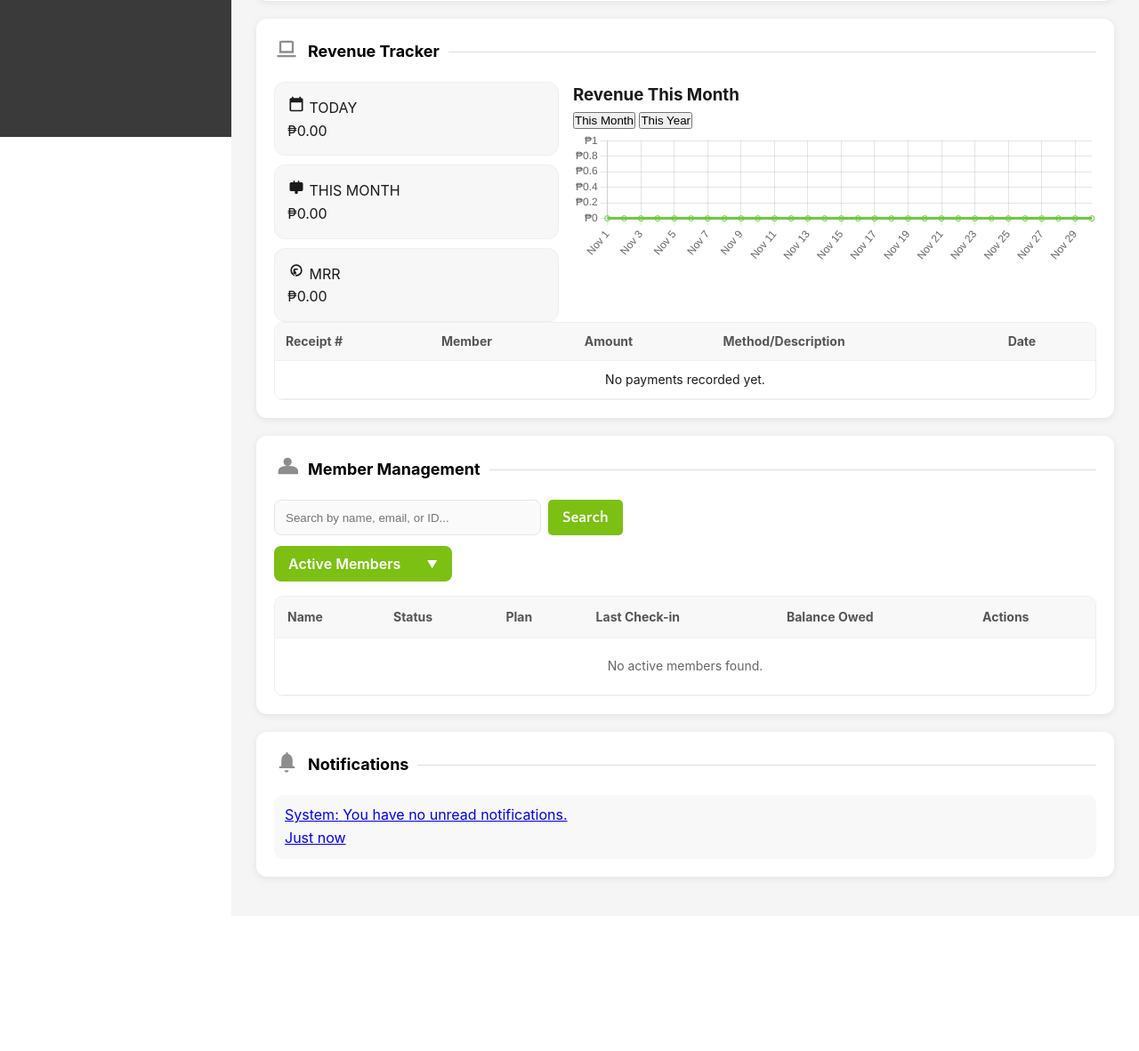
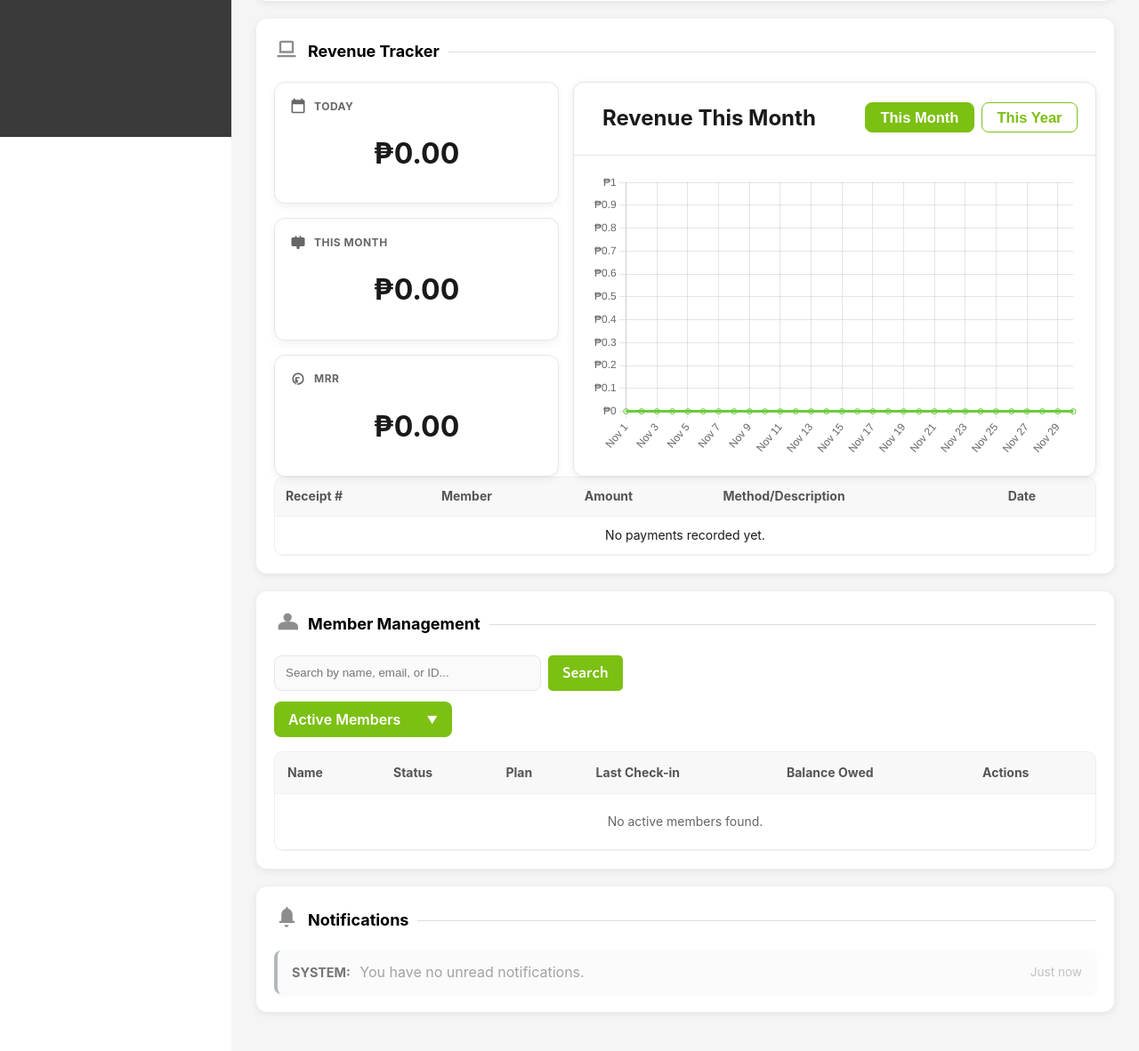
Before and after one commit to Klipwen/CSIT327-G5-CebuFitnessHub, a Django app: page /staff_dashboard/ in a window 1280 px wide. Shown: the part 646-1828 px from the top of the page at 89% size. Before the commit the page ends 1638 px from the top, so only its background shows below. Run offline with Django 5.2, Linux system fonts and the light colour scheme; the visitor is signed in with stand-in values (Sample User, id 1); data comes from the database, SQL or seed files in the repository; data that the repository does not hold is empty.

Commit message:
style(staff): Add styles for chart, KPI cards, and new notification chip design

```diff
--- a/PythonProject/cebufitnesshubproject/static/gymapp/css/staff_dashboard.css
+++ b/PythonProject/cebufitnesshubproject/static/gymapp/css/staff_dashboard.css
@@ -431,7 +431,10 @@ body {
   font-size: 14px;
 }
 
-/* Revenue grid */
+/*=========================
+Revenue grid
+KPIs
+====================*/
 .revenue-grid {
   display: grid;
   grid-template-columns: 320px 1fr;
@@ -440,15 +443,60 @@ body {
 
 .revenue-cards {
   display: grid;
-  grid-template-columns: 1fr;
-  gap: 10px;
+  grid-template-columns: 1fr; /* <-- FIX: This creates 1 column (rows) */
+  gap: 16px;
+  /* margin-bottom: 20px; (This is no longer needed) */
 }
 
 .mini-card {
-  background: #f7f7f7;
-  border: 1px solid #eee;
+  background: #FFFFFF;
+  border: 1px solid #e6e6e6;
   border-radius: 12px;
-  padding: 14px;
+  padding: 16px;
+  box-shadow: 0 4px 10px rgba(0, 0, 0, 0.05);
+
+  /* This layout is correct: */
+  display: flex;
+  flex-direction: column;
+  justify-content: space-between; /* Pushes header up, value down */
+
+  /* --- ADD THIS --- */
+  /* Give the card a minimum height so the elements can separate */
+  min-height: 120px;
+}
+
+/* 2. The Header (Icon + Label) */
+.mini-card-header {
+  display: flex;
+  align-items: center;
+  gap: 8px;
+  /*margin-bottom: 12px;  Space between header and value */
+}
+
+.mini-card-icon {
+  color: var(--text-muted, #666);
+  flex-shrink: 0;
+  display: inline-flex;
+}
+
+.mini-card-label {
+  /* As you suggested: UPPERCASE and muted */
+  font-size: 12px;      /* 1. De-emphasize: Smaller */
+  font-weight: 700;
+  color: var(--text-muted, #666); /* 2. De-emphasize: Lighter color */
+  text-transform: uppercase;     /* 3. De-emphasize: Uppercase */
+  letter-spacing: 0.5px;
+}
+
+/* 3. The Value (Large and bold) */
+.mini-card-value {
+  /* --- THIS IS THE HIERARCHY FIX --- */
+  font-size: 32px;      /* 1. Emphasize: Huge */
+  font-weight: 700;
+  color: var(--text-dark, #1a1a1a);
+  line-height: 1.2;
+  text-align: center;
+  margin-bottom: 20px;
 }
 
 .mini-label {
@@ -462,15 +510,78 @@ body {
   font-weight: 700;
 }
 
-.revenue-chart {
-  background: #fafafa;
-  border: 1px dashed #ddd;
+/* ===================================
+   NEW REVENUE CHART WIDGET STYLES
+   =================================== */
+
+/* 1. The main card container */
+.revenue-chart-widget {
+  background: #ffffff;
+  border: 1px solid #e6e6e6;
   border-radius: 12px;
-  min-height: 220px;
+  box-shadow: 0 2px 8px rgba(0, 0, 0, 0.08);
+
+  /* This ensures the widget stacks cleanly and fixes the z-index overlap */
+  display: flex;
+  flex-direction: column;
+  position: relative; /* Stacking context */
+  z-index: 1;
+}
+
+/* 2. The new header (for title and slicer) */
+.widget-header {
+  display: flex;
+  justify-content: space-between;
+  align-items: center;
+  padding: 10px 20px;
+  border-bottom: 1px solid #e6e6e6;
+}
+
+.widget-title {
+  font-size: 24px;
+  font-weight: 700;
+  color: #1a1a1a;
+  margin: 0;
+  margin-left: 12px;
+}
+
+/* 3. The slicer buttons (re-uses your existing style) */
+.chart-filters {
+  display: flex;
+  gap: 8px;
+  /* margin-bottom: 0; (removed from old style) */
+}
+
+.widget-header .chart-filter-btn {
+  border: 1px solid #7CC013;
+  background-color: #ffffff;
+  color: #7CC013;
+  border-radius: 8px;
+  padding: 6.5px 16.5px;
+  margin-top: 12px;
+  font-size: 16.5px;
+  font-weight: 600;
+  cursor: pointer;
+  transition: all 0.2s ease;
+}
+.chart-filter-btn.active {
+  background-color: #7CC013;
+  color: #ffffff;
+}
+.chart-filter-btn:hover:not(.active) {
+  background-color: #f5f5f5;
+}
+
+/* 4. The chart content area */
+.widget-content {
+  padding: 20px;
+}
+
+/* 5. The chart canvas container (FIXES THE EXPANDING BUG) */
+.chart-canvas-container {
   position: relative;
-  display: flex;
-  align-items: center;
-  justify-content: center;
+  height: 320px; /* Set a fixed height */
+  width: 100%;
 }
 
 .chart-placeholder {
@@ -478,46 +589,105 @@ body {
   font-size: 14px;
 }
 
-/* Notifications */
+/* ===================================
+   NEW NOTIFICATION STYLES
+   (Delete your old .notif-list, .notif-item, .dot, .time styles)
+   =================================== */
+
+/* The main <ul> list */
 .notif-list {
   list-style: none;
+  padding: 0;
+  margin: 0;
   display: flex;
   flex-direction: column;
-  gap: 10px;
-}
-
+  gap: 8px; /* Space between notification chips */
+}
+
+/* The <li>, styled as a "chip" */
 .notif-item {
-  display: flex;
+  border-radius: 8px;
+  background: #fff;
+  border-left: 4px solid var(--neutral, #7f8c8d); /* Default border color */
+  box-shadow: 0 2px 5px rgba(0, 0, 0, 0.05);
+  transition: background-color 0.2s, box-shadow 0.2s;
+  position: relative;
+  overflow: hidden; /* Ensures <a> tag fills the border-radius */
+}
+
+/* 1. Clickable Chip Behavior (Critique 2 & 3) */
+.notif-link {
+  display: flex;
+  justify-content: space-between; /* This is the fix for alignment */
   align-items: center;
-  gap: 10px;
-  padding: 10px 12px;
-  background: #f8f8f8;
-  border-radius: 10px;
-}
-
-.notif-item .time {
-  margin-left: auto;
-  color: #888;
-  font-size: 12px;
-}
-
-.dot {
-  width: 10px;
-  height: 10px;
-  border-radius: 50%;
-  display: inline-block;
-}
-
-.dot.success {
-  background: var(--success);
-}
-
-.dot.warning {
-  background: var(--warning);
-}
-
-.dot.neutral {
-  background: var(--neutral);
+  padding: 12px 16px;
+
+  /* --- Fixes all link styling --- */
+  text-decoration: none;
+  color: var(--text-dark, #1a1a1a);
+  cursor: pointer;
+  gap: 16px; /* Space between message and time */
+}
+
+.notif-item:hover {
+  background-color: #f7f7f7; /* Hover effect */
+  box-shadow: 0 4px 10px rgba(0, 0, 0, 0.08);
+}
+
+/* 2. Text Hierarchy (Critique 1) */
+.notif-content {
+  flex-grow: 1; /* Allows message to take up space */
+}
+
+.notif-prefix {
+  font-weight: 700;
+  text-transform: uppercase;
+  color: var(--text-dark, #1a1a1a);
+  font-size: 0.9rem;
+  margin-right: 6px;
+}
+
+.notif-message {
+  font-weight: 400;
+  color: var(--text-muted, #666);
+}
+
+/* 3. Timestamp Alignment (Critique 4) */
+.notif-time {
+  color: #999;
+  font-size: 0.85rem;
+  text-align: right;
+  white-space: nowrap; /* Prevents "5 minutes" from wrapping */
+  flex-shrink: 0; /* Prevents timestamp from shrinking */
+}
+
+/* 4. Background Colors (Critique 5) */
+.notif-item--warning {
+  background-color: #fffbf2; /* Light yellow */
+  border-left-color: var(--warning, #f1c40f);
+}
+.notif-item--warning .notif-prefix {
+  color: #c89c0a;
+}
+
+.notif-item--success {
+  background-color: #f2fcf5; /* Light green */
+  border-left-color: var(--success, #27ae60);
+}
+.notif-item--success .notif-prefix {
+  color: #20864a;
+}
+
+/* This is the logic from the previous step (fades out read items) */
+.notif-item.is-read {
+  opacity: 0.6;
+  background-color: #f9f9f9;
+  border-left-color: var(--neutral, #7f8c8d);
+}
+
+.notif-item.is-read:hover {
+  opacity: 1; /* Bring back to full opacity on hover */
+  background-color: #f0f0f0;
 }
 
 /* Logout Modal */
@@ -1631,3 +1801,37 @@ body {
       max-width: 90vw;
     }
   }
+
+/* ===================================
+   CHART FILTER BUTTON STYLES
+   =================================== */
+   .chart-filters {
+    display: flex;
+    gap: 8px;
+    margin-bottom: 15px;
+    justify-content: flex-end; /* Aligns buttons to the right */
+  }
+
+  .chart-filter-btn {
+    /* This copies your existing button style */
+    border: 1px solid #7CC013; /* Green border */
+    background-color: #ffffff;  /* White background */
+    color: #7CC013;           /* Green text */
+    border-radius: 8px;
+    padding: 5px 15px; /* Smaller padding for a filter button */
+    font-size: 14px;
+    font-weight: 600;
+    cursor: pointer;
+    transition: all 0.2s ease;
+  }
+
+  /* This is the style for the selected button */
+  .chart-filter-btn.active {
+    background-color: #7CC013; /* Solid green */
+    color: #ffffff;           /* White text */
+  }
+
+  /* This adds a simple hover effect */
+  .chart-filter-btn:hover:not(.active) {
+    background-color: #f5f5f5; /* Light gray background on hover */
+  }
```
